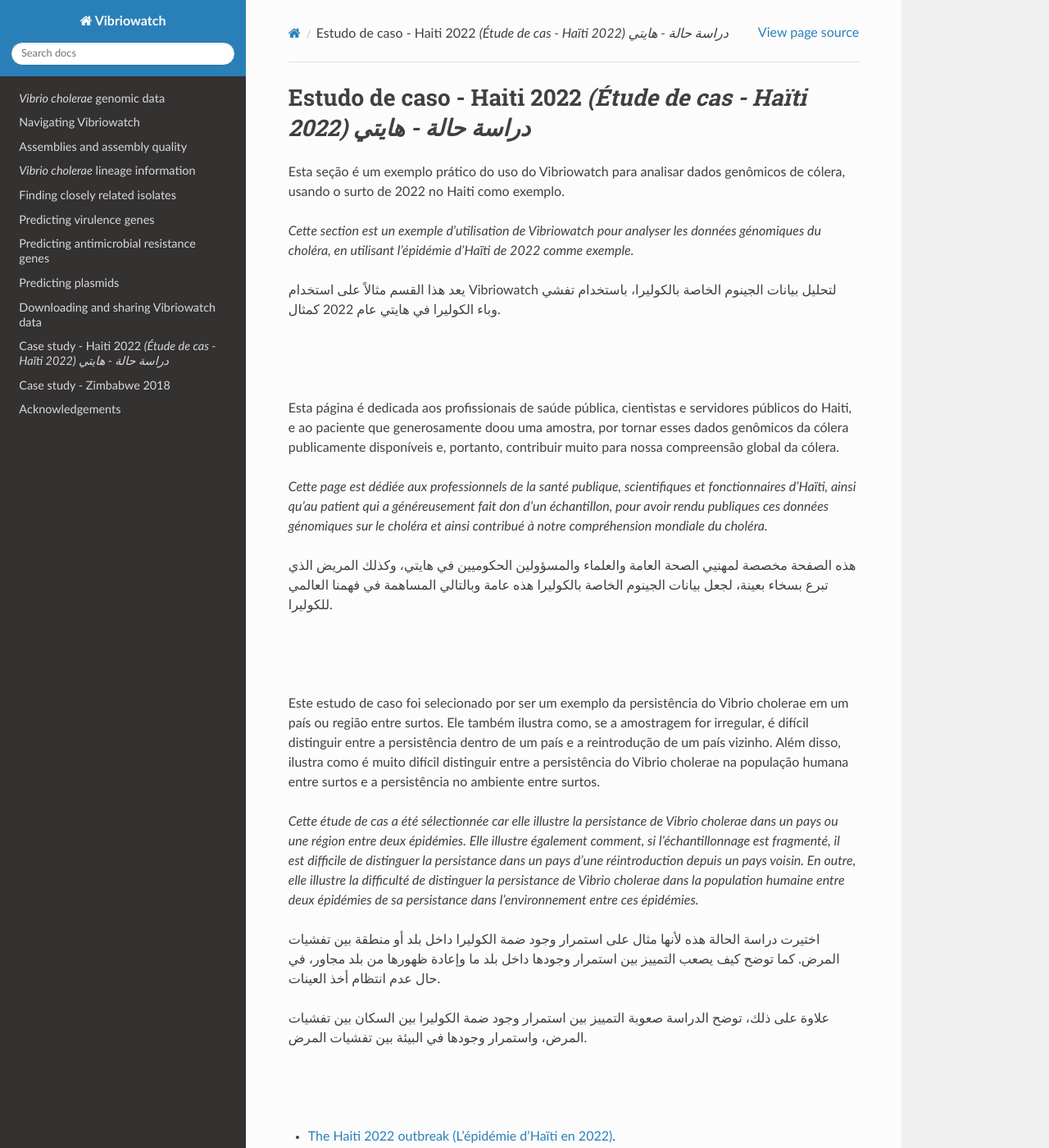
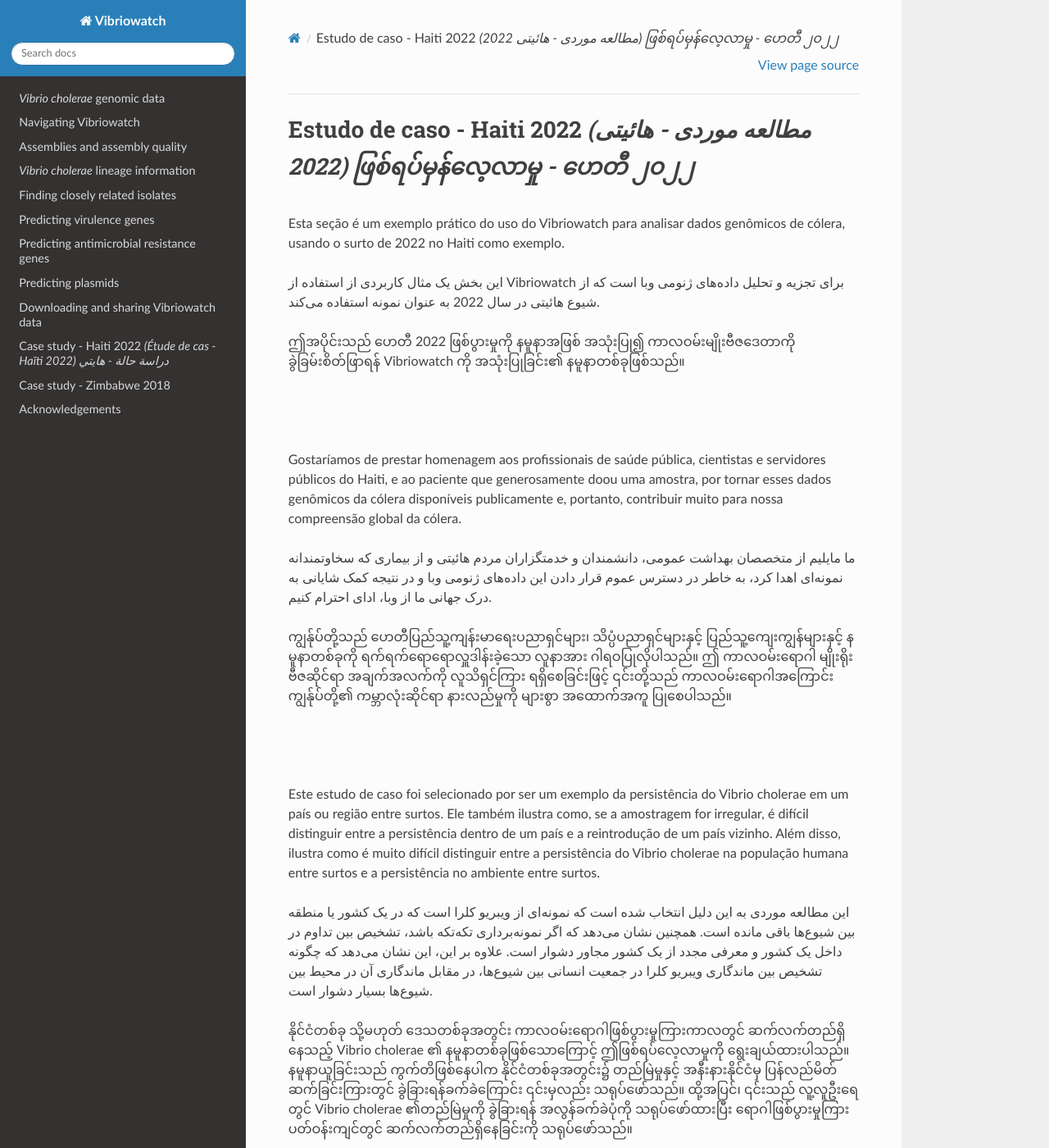
Before and after one commit to avrilcoghlan/vibriowatch, a Sphinx documentation site: the page built from docs/source/haiti2.rst, in a window 1280 px wide and 1400 px high. Shown: the whole window at 82% size. Built offline with Sphinx 7.4.7 and the Read the Docs theme 3.1.0, drawn with Linux system fonts in a browser that asks for light colours.

Commit message:
Update haiti2.rst

```diff
--- a/docs/source/haiti2.rst
+++ b/docs/source/haiti2.rst
@@ -1,34 +1,34 @@
-Estudo de caso - Haiti 2022 *(Étude de cas - Haïti 2022) دراسة حالة - هايتي*
-===================================================================
+Estudo de caso - Haiti 2022 *(مطالعه موردی - هائیتی 2022) ဖြစ်ရပ်မှန်လေ့လာမှု - ဟေတီ ၂၀၂၂*
+===============================================================================
 
 Esta seção é um exemplo prático do uso do Vibriowatch para analisar dados genômicos de cólera, usando o surto de 2022 no Haiti como exemplo.
 
-*Cette section est un exemple d’utilisation de Vibriowatch pour analyser les données génomiques du choléra, en utilisant l’épidémie d’Haïti de 2022 comme exemple.*
+این بخش یک مثال کاربردی از استفاده از Vibriowatch برای تجزیه و تحلیل داده‌های ژنومی وبا است که از شیوع هائیتی در سال 2022 به عنوان نمونه استفاده می‌کند.
 
-يعد هذا القسم مثالاً على استخدام Vibriowatch لتحليل بيانات الجينوم الخاصة بالكوليرا، باستخدام تفشي وباء الكوليرا في هايتي عام 2022 كمثال.
+ဤအပိုင်းသည် ဟေတီ 2022 ဖြစ်ပွားမှုကို နမူနာအဖြစ် အသုံးပြု၍ ကာလဝမ်းမျိုးဗီဇဒေတာကို ခွဲခြမ်းစိတ်ဖြာရန် Vibriowatch ကို အသုံးပြုခြင်း၏ နမူနာတစ်ခုဖြစ်သည်။
 
 |
 |
 
-Esta página é dedicada aos profissionais de saúde pública, cientistas e servidores públicos do Haiti, e ao paciente
-que generosamente doou uma amostra, por tornar esses dados genômicos da cólera publicamente disponíveis e, portanto, contribuir muito para nossa
-compreensão global da cólera.
+Gostaríamos de prestar homenagem aos profissionais de saúde pública, cientistas e servidores públicos do Haiti, e ao paciente que generosamente doou uma amostra, por tornar esses dados genômicos da cólera disponíveis publicamente e, portanto, contribuir muito para nossa compreensão global da cólera.
 
-*Cette page est dédiée aux professionnels de la santé publique, scientifiques et fonctionnaires d'Haïti, ainsi qu'au patient qui a généreusement fait don d'un échantillon, pour avoir rendu publiques ces données génomiques sur le choléra et ainsi contribué à notre compréhension mondiale du choléra.*
+ما مایلیم از متخصصان بهداشت عمومی، دانشمندان و خدمتگزاران مردم هائیتی و از بیماری که سخاوتمندانه نمونه‌ای اهدا کرد، به خاطر در دسترس عموم قرار دادن این داده‌های ژنومی وبا و در نتیجه کمک شایانی به درک جهانی ما از وبا، ادای احترام کنیم.
 
-هذه الصفحة مخصصة لمهنيي الصحة العامة والعلماء والمسؤولين الحكوميين في هايتي، وكذلك المريض الذي تبرع بسخاء بعينة، لجعل بيانات الجينوم الخاصة بالكوليرا هذه عامة وبالتالي المساهمة في فهمنا العالمي للكوليرا.
+ကျွန်ုပ်တို့သည် ဟေတီပြည်သူ့ကျန်းမာရေးပညာရှင်များ၊ သိပ္ပံပညာရှင်များနှင့် ပြည်သူ့ကျေးကျွန်များနှင့် နမူနာတစ်ခုကို ရက်ရက်ရောရောလှူဒါန်းခဲ့သော လူနာအား ဂါရဝပြုလိုပါသည်။
+ဤ ကာလဝမ်းရောဂါ မျိုးရိုးဗီဇဆိုင်ရာ အချက်အလက်ကို လူသိရှင်ကြား ရရှိစေခြင်းဖြင့် ၎င်းတို့သည် ကာလဝမ်းရောဂါအကြောင်း ကျွန်ုပ်တို့၏ ကမ္ဘာလုံးဆိုင်ရာ နားလည်မှုကို များစွာ အထောက်အကူ ပြုစေပါသည်။
 
 |
 |
 
 Este estudo de caso foi selecionado por ser um exemplo da persistência do Vibrio cholerae em um país ou região entre surtos. Ele também ilustra como, se a amostragem for irregular, é difícil distinguir entre a persistência dentro de um país e a reintrodução de um país vizinho. Além disso, ilustra como é muito difícil distinguir entre a persistência do Vibrio cholerae na população humana entre surtos e a persistência no ambiente entre surtos.
 
-*Cette étude de cas a été sélectionnée car elle illustre la persistance de Vibrio cholerae dans un pays ou une région entre deux épidémies. Elle illustre également comment, si l'échantillonnage est fragmenté, il est difficile de distinguer la persistance dans un pays d'une réintroduction depuis un pays voisin.
-En outre, elle illustre la difficulté de distinguer la persistance de Vibrio cholerae dans la population humaine entre deux épidémies de sa persistance dans l'environnement entre ces épidémies.*
+این مطالعه موردی به این دلیل انتخاب شده است که نمونه‌ای از ویبریو کلرا است که در یک کشور یا منطقه بین شیوع‌ها باقی مانده است.
+همچنین نشان می‌دهد که اگر نمونه‌برداری تکه‌تکه باشد، تشخیص بین تداوم در داخل یک کشور و معرفی مجدد از یک کشور مجاور دشوار است.
+علاوه بر این، این نشان می‌دهد که چگونه تشخیص بین ماندگاری ویبریو کلرا در جمعیت انسانی بین شیوع‌ها، در مقابل ماندگاری آن در محیط بین شیوع‌ها بسیار دشوار است.
 
-اختيرت دراسة الحالة هذه لأنها مثال على استمرار وجود ضمة الكوليرا داخل بلد أو منطقة بين تفشيات المرض. كما توضح كيف يصعب التمييز بين استمرار وجودها داخل بلد ما وإعادة ظهورها من بلد مجاور، في حال عدم انتظام أخذ العينات.
-
-علاوة على ذلك، توضح الدراسة صعوبة التمييز بين استمرار وجود ضمة الكوليرا بين السكان بين تفشيات المرض، واستمرار وجودها في البيئة بين تفشيات المرض.
+နိုင်ငံတစ်ခု သို့မဟုတ် ဒေသတစ်ခုအတွင်း ကာလဝမ်းရောဂါဖြစ်ပွားမှုကြားကာလတွင် ဆက်လက်တည်ရှိနေသည့် Vibrio cholerae ၏ နမူနာတစ်ခုဖြစ်သောကြောင့် ဤဖြစ်ရပ်လေ့လာမှုကို ရွေးချယ်ထားပါသည်။
+နမူနာယူခြင်းသည် ကွက်တိဖြစ်နေပါက နိုင်ငံတစ်ခုအတွင်း၌ တည်မြဲမှုနှင့် အနီးနားနိုင်ငံမှ ပြန်လည်မိတ်ဆက်ခြင်းကြားတွင် ခွဲခြားရန်ခက်ခဲကြောင်း ၎င်းမှလည်း သရုပ်ဖော်သည်။
+ထို့အပြင်၊ ၎င်းသည် လူ့လူဦးရေတွင် Vibrio cholerae ၏တည်မြဲမှုကို ခွဲခြားရန် အလွန်ခက်ခဲပုံကို သရုပ်ဖော်ထားပြီး ရောဂါဖြစ်ပွားမှုကြား ပတ်ဝန်းကျင်တွင် ဆက်လက်တည်ရှိနေခြင်းကို သရုပ်ဖော်သည်။
 
 |
 |
```
